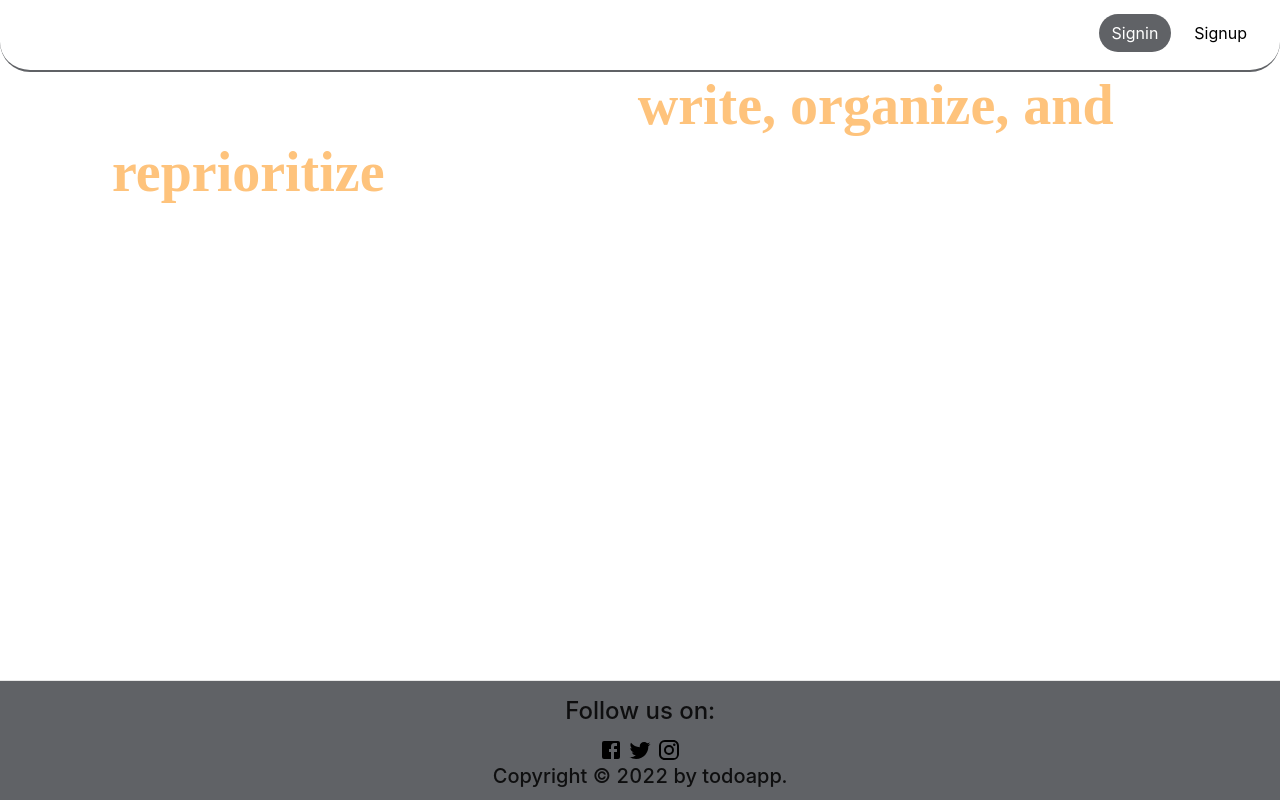
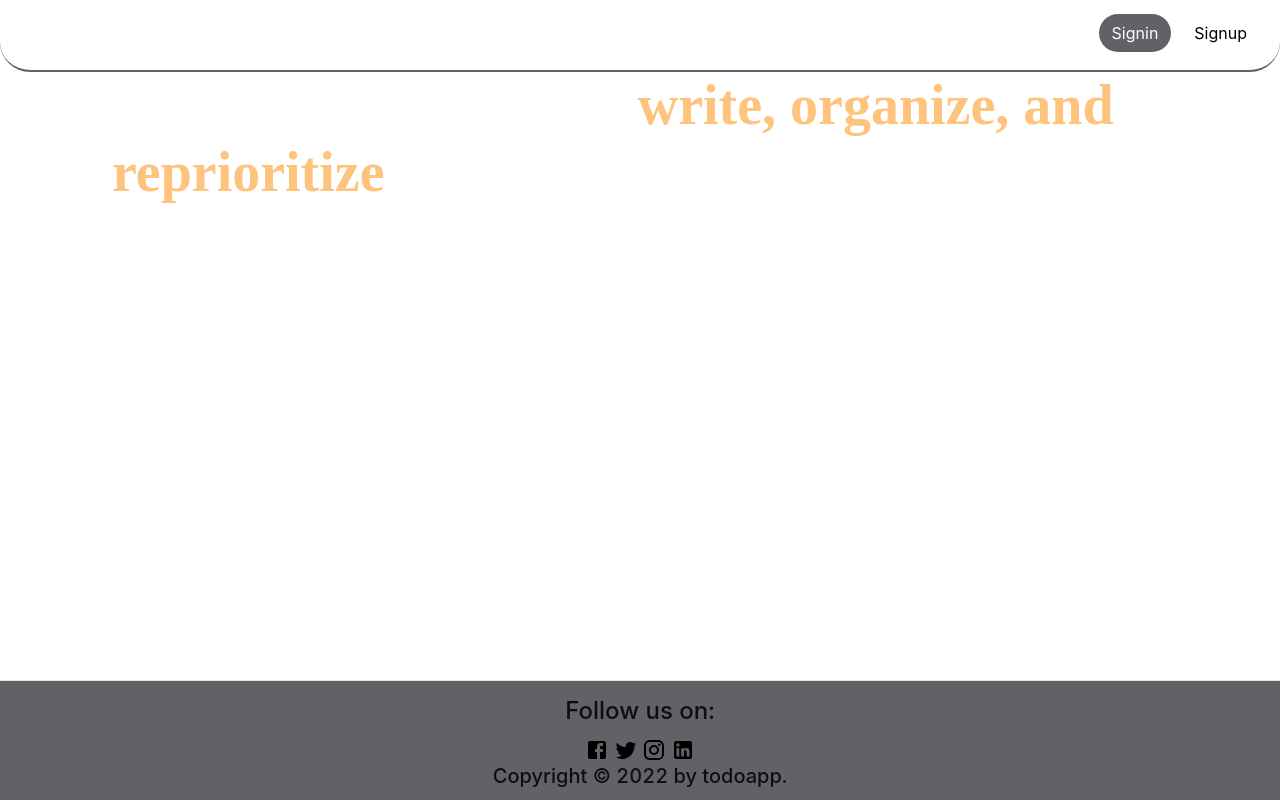
Before and after one commit to jerichodon1998/ite18-finalproject, a React (Create React App) app: page /about in a window 1280 px wide. Built offline with nearby package versions, Linux system fonts and the light colour scheme; no server answers; a web font is replaced by a local one.

Commit message:
footer updated

```diff
--- a/src/components/Footer.js
+++ b/src/components/Footer.js
@@ -1,5 +1,6 @@
 import React from "react";
 import Facebook from "@mui/icons-material/Facebook";
+import LinkedInIcon from "@mui/icons-material/LinkedIn";
 import moment from "moment";
 import { Instagram, Twitter } from "@mui/icons-material";
 
@@ -22,20 +23,20 @@ function Footer() {
 		<div style={footerStyle}>
 			<h4>Follow us on:</h4>
 			<div style={{ paddingBottom: ".15rem" }}>
-				<a
-					href="https://www.facebook.com/profile.php?id=100003689202977"
-					style={anchorStyle}
-				>
+				<a href="https://www.facebook.com/markjericho.manilag.35" style={anchorStyle}>
 					<Facebook style={iconStyle} />
 				</a>
-				<a
-					href="https://www.facebook.com/profile.php?id=100003689202977"
-					style={anchorStyle}
-				>
+				<a href="https://twitter.com/jerichodon1998" style={anchorStyle}>
 					<Twitter style={iconStyle} />
 				</a>
 				<a href="https://www.instagram.com/dondon56800/" style={anchorStyle}>
 					<Instagram style={iconStyle} />
+				</a>
+				<a
+					href="https://www.linkedin.com/in/mark-jericho-manilag-089706206/"
+					style={anchorStyle}
+				>
+					<LinkedInIcon style={iconStyle} />
 				</a>
 			</div>
 			<h5>Copyright &copy; {moment().year()} by todoapp.</h5>
```
